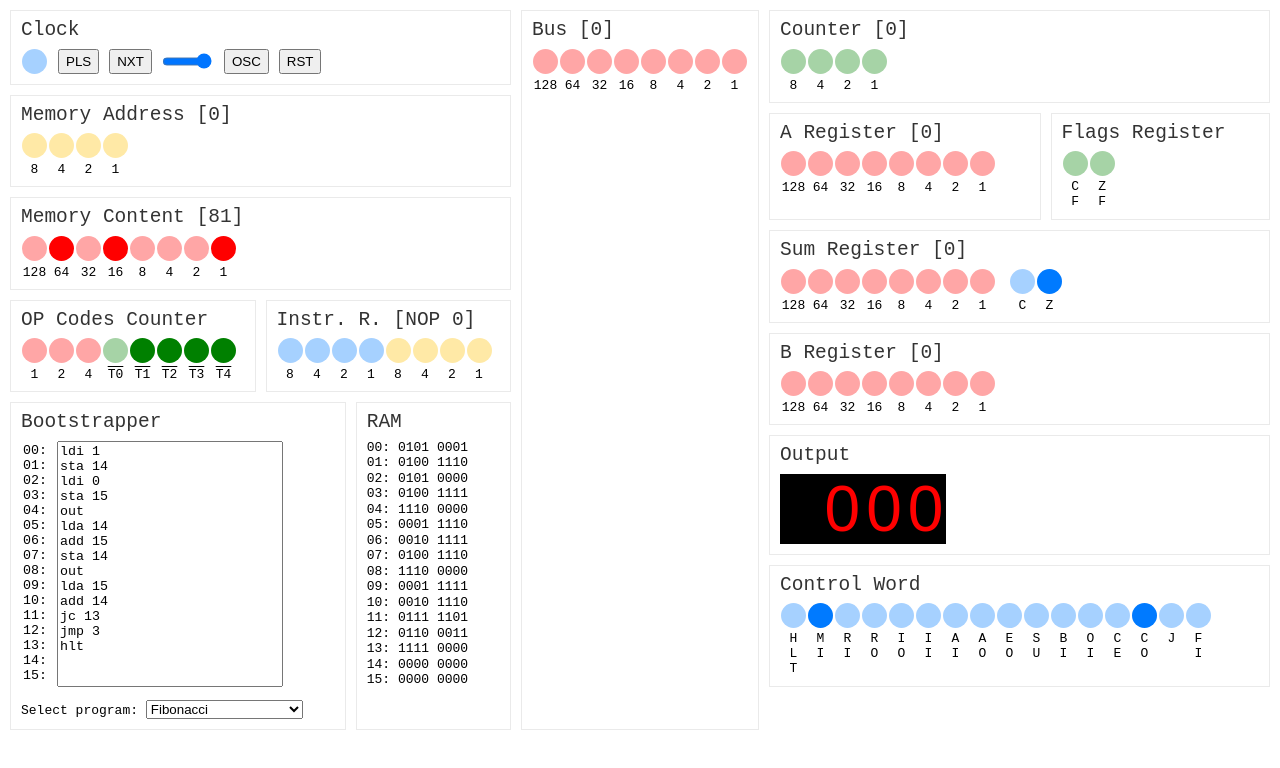
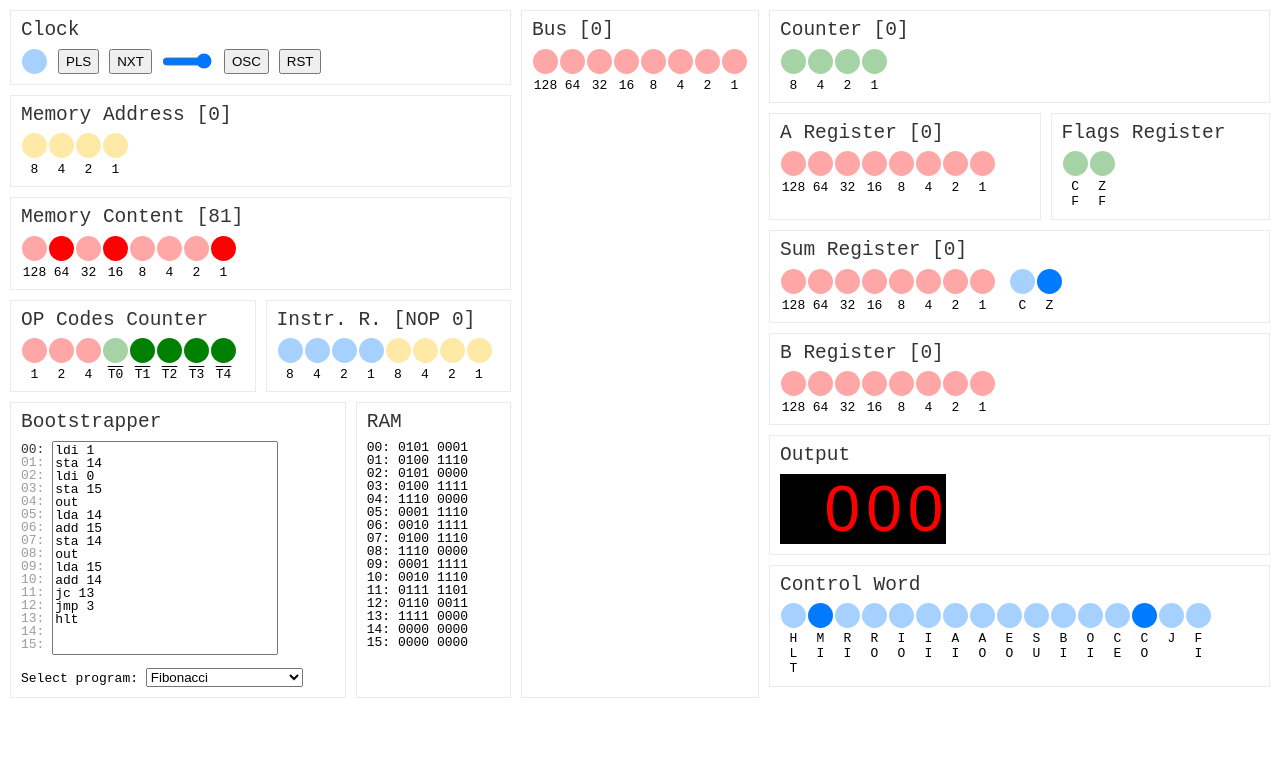
Before and after one commit to addamichal/8-bit-cpu, a website built with webpack: page dist/index.html in a window 1280 px wide. Built offline with nearby package versions, Linux system fonts and the light colour scheme; a web font is replaced by a local one.

Commit message:
show actively used line

```diff
--- a/src/index.ts
+++ b/src/index.ts
@@ -113,6 +113,15 @@ function setSumRegister(value: number, c: number, z: number) {
     setBinaryValue('sum-register', decimalNumber)
 }
 
+function setActiveLine(value: number) {
+    let lines = document.querySelectorAll('.line-counter span');
+    for (let line of lines) {
+        line.classList.remove('active-line');
+
+    }
+    lines[value].classList.add('active-line');
+}
+
 function setRam(ram: number[]) {
     let ramValues = document.querySelectorAll('.ram-value');
     for (let i = 0; i < ram.length; i++) {
@@ -169,6 +178,7 @@ function updateUI(state: State) {
     setNumericValue('b-register', state.bRegister);
     setOutputValue(state.outRegister);
     setControlWord(state.controlWord);
+    setActiveLine(state.counter);
     setRam(state.ram);
 }
 
```
Also changed, not shown: TODO.md (+1 -1 lines), dist/index.html, dist/style.css.
